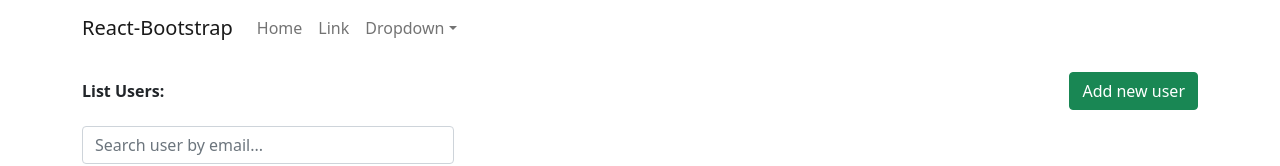
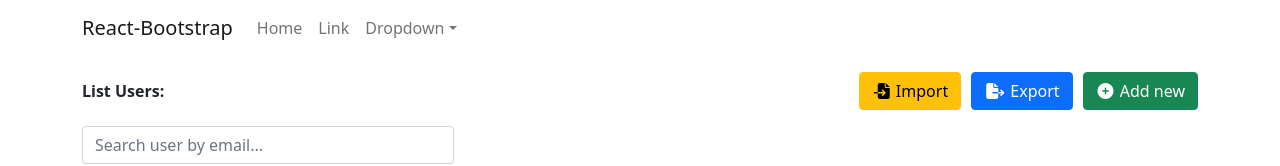
Before and after one commit to VuTam912/react-practice-project, a React (Create React App) app: page / in a window 1280 px wide. Shown: the top 166 px of the page. Built offline with nearby package versions, Linux system fonts and the light colour scheme; no server answers.

Commit message:
Import/Export with CSV

```diff
--- a/package.json
+++ b/package.json
@@ -9,8 +9,10 @@
     "@testing-library/user-event": "^13.5.0",
     "axios": "0.26.1",
     "bootstrap": "^5.1.3",
+    "papaparse": "5.3.2",
     "react": "^17.0.2",
     "react-bootstrap": "^2.2.2",
+    "react-csv": "2.2.2",
     "react-dom": "^17.0.2",
     "react-paginate": "8.1.2",
     "react-scripts": "5.0.1",
--- a/src/App.scss
+++ b/src/App.scss
@@ -15,11 +15,3 @@ code {
 Table thead tr {
   border-bottom: 2px solid black !important;
 }
-
-.app-container {
-  .add-new {
-    display        : flex;
-    align-items    : center;
-    justify-content: space-between;
-  }
-}
--- a/src/components/TableUser.scss
+++ b/src/components/TableUser.scss
@@ -7,3 +7,18 @@
         padding: 0 2px;
     }
 }
+
+.add-new {
+    display        : flex;
+    align-items    : center;
+    justify-content: space-between;
+
+    .group-btns {
+        display: flex;
+        gap    : 10px;
+
+        i {
+            padding: 0 2px;
+        }
+    }
+}
--- a/src/components/TableUsers.js
+++ b/src/components/TableUsers.js
@@ -9,6 +9,7 @@ import ModalConfirm from './ModalConfirm';
 import './TableUser.scss';
 import _ from 'lodash';
 import { debounce } from 'lodash';
+import { CSVLink, CSVDownload } from 'react-csv';
 
 const TableUsers = (props) => {
 	//store data ListUsers from api
@@ -133,18 +134,43 @@ const TableUsers = (props) => {
 		}
 	}, 500);
 
+	// const csvData = [
+	// 	['firstname', 'lastname', 'email'],
+	// 	['Ahmed', 'Tomi', 'ah@smthing.co.com'],
+	// 	['Raed', 'Labes', 'rl@smthing.co.com'],
+	// 	['Yezzi', 'Min l3b', 'ymin@cocococo.com'],
+	// ];
+
 	return (
 		<>
 			<div className='my-3 add-new'>
 				<span>
 					<b>List Users:</b>
 				</span>
-				<button
-					className='btn btn-success'
-					onClick={() => SetIsShowModalAddNew(true)}
-				>
-					Add new user
-				</button>
+				<div className='group-btns'>
+					{/* File hidden */}
+
+					<label htmlFor='test' className='btn btn-warning'>
+						<i className='fa-solid fa-file-import'></i> Import
+					</label>
+					<input id='test' type='file' hidden />
+					{/* export Excel - user */}
+					<CSVLink
+						data={listUsers}
+						filename={'user.csv'}
+						className='btn btn-primary'
+						target='_blank'
+					>
+						<i className='fa-solid fa-file-export'></i> Export
+					</CSVLink>
+
+					<button
+						className='btn btn-success'
+						onClick={() => SetIsShowModalAddNew(true)}
+					>
+						<i className='fa-solid fa-circle-plus '></i> Add new
+					</button>
+				</div>
 			</div>
 			<div className='col-4 my-3'>
 				<input
```
Also changed, not shown: 2 other files (tests, documents, lock files or other folders).
